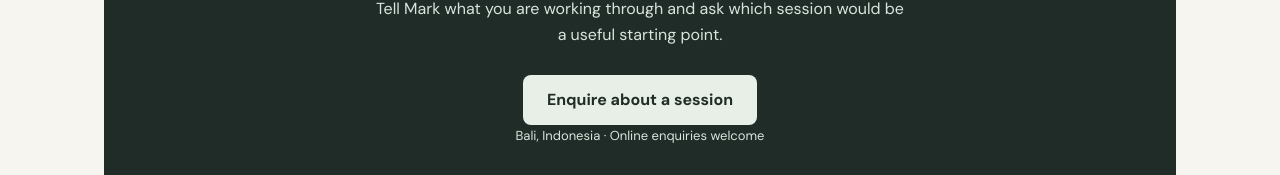
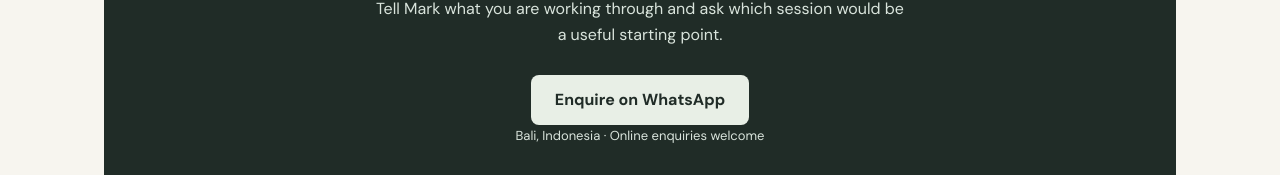
Before and after one commit to Fumaster/conscioussystemsbali, a plain HTML site: page index.html in a window 1280 px wide. Shown: the part 3265-3440 px from the top of the page. Drawn offline with Linux system fonts and the light colour scheme.

Commit message:
Connect primary enquiry CTA to verified WhatsApp number

```diff
--- a/index.html
+++ b/index.html
@@ -24,7 +24,7 @@
 <section class="section" id="sessions"><div class="wrap"><p class="eyebrow">Work with Mark</p><h2>Choose where to begin.</h2><p class="intro">Start with one conversation, or explore a more structured process. Ask about current session details and availability.</p><div class="cards"><article class="card"><p class="number">START HERE</p><h3>Clarity Intensive</h3><p>A focused one-to-one conversation to unpack a specific challenge and identify a useful next step.</p></article><article class="card"><p class="number">GO DEEPER</p><h3>Clarity Mapping</h3><p>A structured session to examine patterns, priorities and the direction you want to take.</p></article><article class="card"><p class="number">CONTINUE</p><h3>Ongoing Alignment</h3><p>Explore a multi-step realignment or continued support as you put your insights into practice.</p></article></div><p class="note">Session formats and fees are confirmed before booking. These sessions are not a substitute for medical or mental-health treatment.</p></div></section>
 <section class="section alt" id="about"><div class="wrap two"><img class="portrait" src="img1.jpg" alt="Mark Tulloch, founder of Conscious Systems Bali" loading="lazy"><div><p class="eyebrow">Meet your guide</p><h2>Mark Tulloch</h2><p>After decades leading teams and businesses in hospitality, Mark created Conscious Systems to share practical lessons about clarity, resilience and personal direction.</p><p>His approach combines lived experience, reflection and straightforward frameworks rather than complicated theory.</p><a class="button secondary" href="#contact">Start a conversation</a></div></div></section>
 <section class="section" id="questions"><div class="wrap faq"><p class="eyebrow">Frequently asked questions</p><h2>What to expect</h2><details><summary>Who are these sessions for?</summary><p>Adults looking for greater clarity around personal direction, priorities, change or leadership challenges.</p></details><details><summary>Can I join online?</summary><p>Yes. Sessions can be discussed for Bali or online, subject to availability.</p></details><details><summary>Do I need to commit to a programme?</summary><p>No. You can begin by enquiring about a single session and decide whether further work makes sense.</p></details><details><summary>Is this therapy or medical treatment?</summary><p>No. Conscious Systems offers personal guidance and practical reflection, not diagnosis, clinical treatment or emergency support.</p></details></div></section>
-<section class="section" id="contact"><div class="wrap"><div class="cta"><p class="eyebrow" style="color:#b6d4bf">Your next step</p><h2>Ready for more clarity?</h2><p>Tell Mark what you are working through and ask which session would be a useful starting point.</p><a class="button" href="mailto:mark@bailaiconsultant.com?subject=Conscious%20Systems%20session%20enquiry">Enquire about a session</a><p class="note" style="color:#d9e4dc">Bali, Indonesia · Online enquiries welcome</p></div></div></section>
+<section class="section" id="contact"><div class="wrap"><div class="cta"><p class="eyebrow" style="color:#b6d4bf">Your next step</p><h2>Ready for more clarity?</h2><p>Tell Mark what you are working through and ask which session would be a useful starting point.</p><a class="button" href="https://wa.me/6282144029645?text=Hello%20Mark%2C%20I%27d%20like%20to%20enquire%20about%20a%20Conscious%20Systems%20session." target="_blank" rel="noopener noreferrer">Enquire on WhatsApp</a><p class="note" style="color:#d9e4dc">Bali, Indonesia · Online enquiries welcome</p></div></div></section>
 </main>
 <footer>© 2026 Conscious Systems Bali · Mark Tulloch <a href="https://lumindra.co/">Lumindra</a> <a href="https://bali-ai-consultant.com/">Bali AI Consultant</a></footer>
 </body></html>
```
